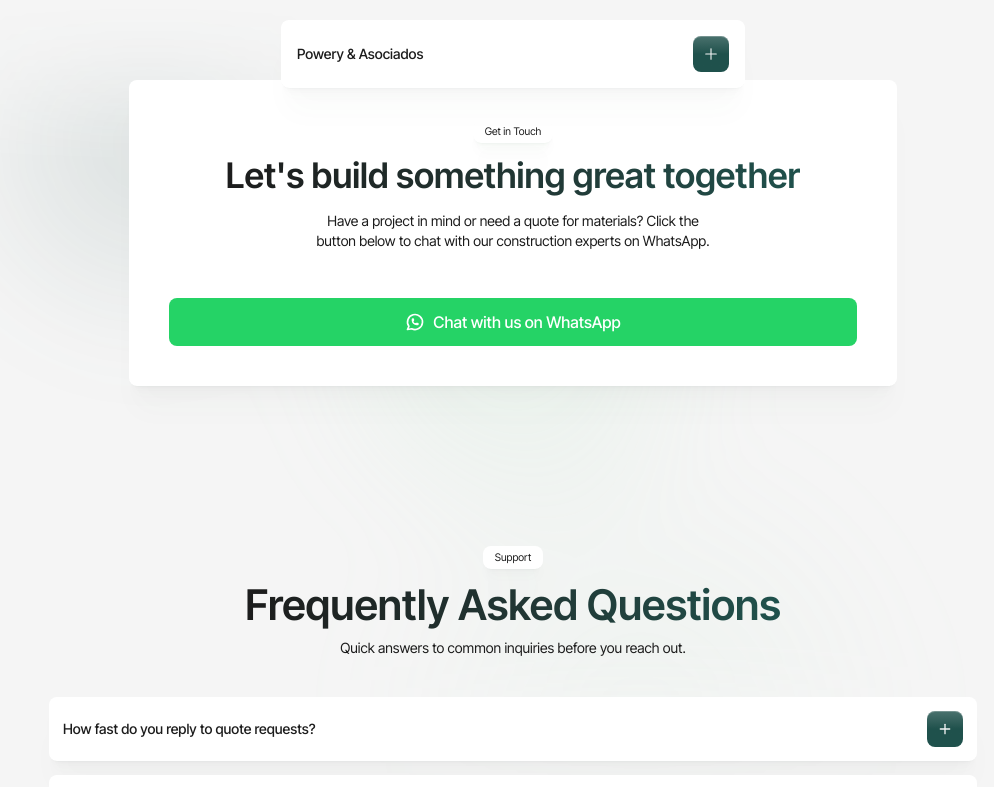
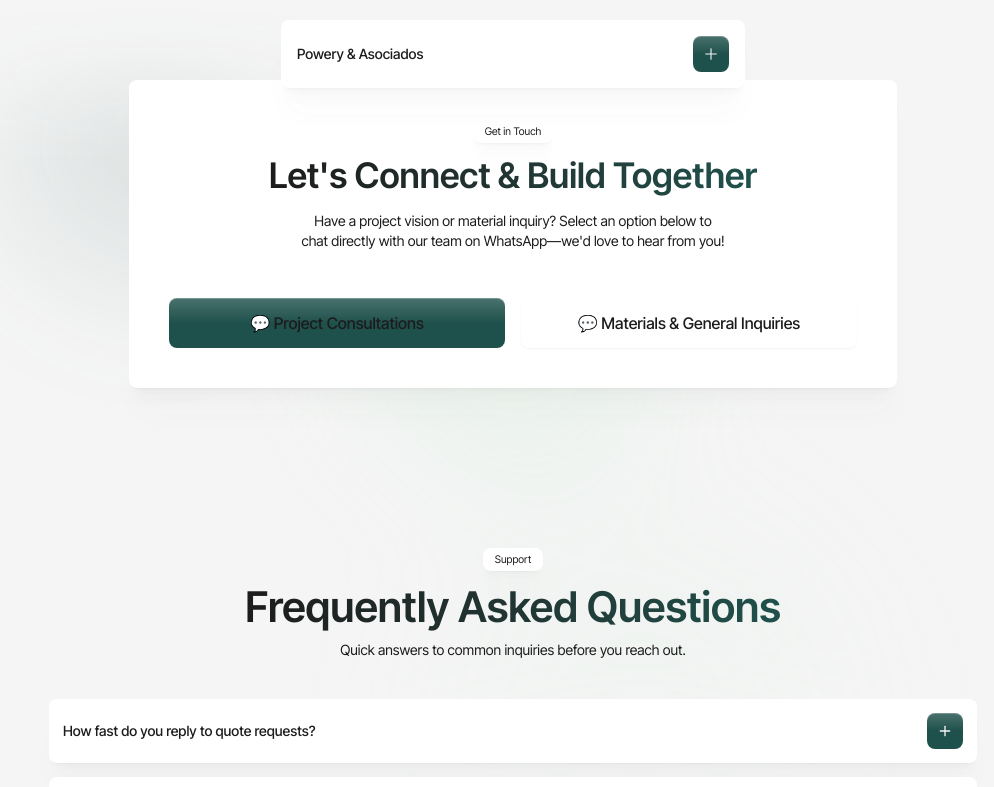
Before and after one commit to dmytro-webild/d6a241ce-9d91-4cb3-9e95-a5f34d405557, a React (Vite) app: page /contact in a window 1280 px wide. Shown: the top 787 px of the page, without its empty margins (127-1121 px from the left). Built offline with nearby package versions, Linux system fonts and the light colour scheme; a web font is replaced by a local one.

Commit message:
Bob AI: Updated contact section heading, subtext, and added two What

```diff
--- a/src/pages/ContactPage/sections/Contact.tsx
+++ b/src/pages/ContactPage/sections/Contact.tsx
@@ -15,14 +15,14 @@ export default function ContactSection() {
                   <p>Get in Touch</p>
                 </div>
                 <TextAnimation
-                  text="Let's build something great together"
+                  text="Let's Connect & Build Together"
                   variant="fade-blur"
                   gradientText={true}
                   tag="h2"
                   className="text-4xl md:text-5xl leading-[1.15] font-semibold text-balance"
                 />
                 <TextAnimation
-                  text="Have a project in mind or need a quote for materials? Click the button below to chat with our construction experts on WhatsApp."
+                  text="Have a project vision or material inquiry? Select an option below to chat directly with our team on WhatsApp—we'd love to hear from you!"
                   variant="fade-blur"
                   gradientText={false}
                   tag="p"
@@ -30,15 +30,22 @@ export default function ContactSection() {
                 />
               </div>
 
-              <div className="flex flex-col gap-3 mt-4 items-center">
+              <div className="flex flex-col sm:flex-row gap-4 mt-6 w-full justify-center">
                 <a
-                  href="https://wa.me/50495070946"
+                  href="https://wa.me/50495804593"
                   target="_blank"
                   rel="noopener noreferrer"
-                  className="w-full py-3 mt-2 bg-[#25D366] text-white hover:bg-[#20bd5a] rounded font-medium text-center transition-colors flex items-center justify-center gap-2"
+                  className="w-full sm:w-1/2 py-3 primary-button rounded font-medium text-center transition-colors flex items-center justify-center gap-2"
                 >
-                  <svg xmlns="http://www.w3.org/2000/svg" width="20" height="20" viewBox="0 0 24 24" fill="none" stroke="currentColor" strokeWidth="2" strokeLinecap="round" strokeLinejoin="round"><path d="M3 21l1.65-3.8a9 9 0 1 1 3.4 2.9L3 21"/><path d="M9 10a.5.5 0 0 0 1 0V9a.5.5 0 0 0-1 0v1a5 5 0 0 0 5 5h1a.5.5 0 0 0 0-1h-1a.5.5 0 0 0 0 1"/></svg>
-                  Chat with us on WhatsApp
+                  💬 Project Consultations
+                </a>
+                <a
+                  href="https://wa.me/50497152117"
+                  target="_blank"
+                  rel="noopener noreferrer"
+                  className="w-full sm:w-1/2 py-3 secondary-button rounded font-medium text-center transition-colors flex items-center justify-center gap-2"
+                >
+                  💬 Materials & General Inquiries
                 </a>
               </div>
             </div>
```
